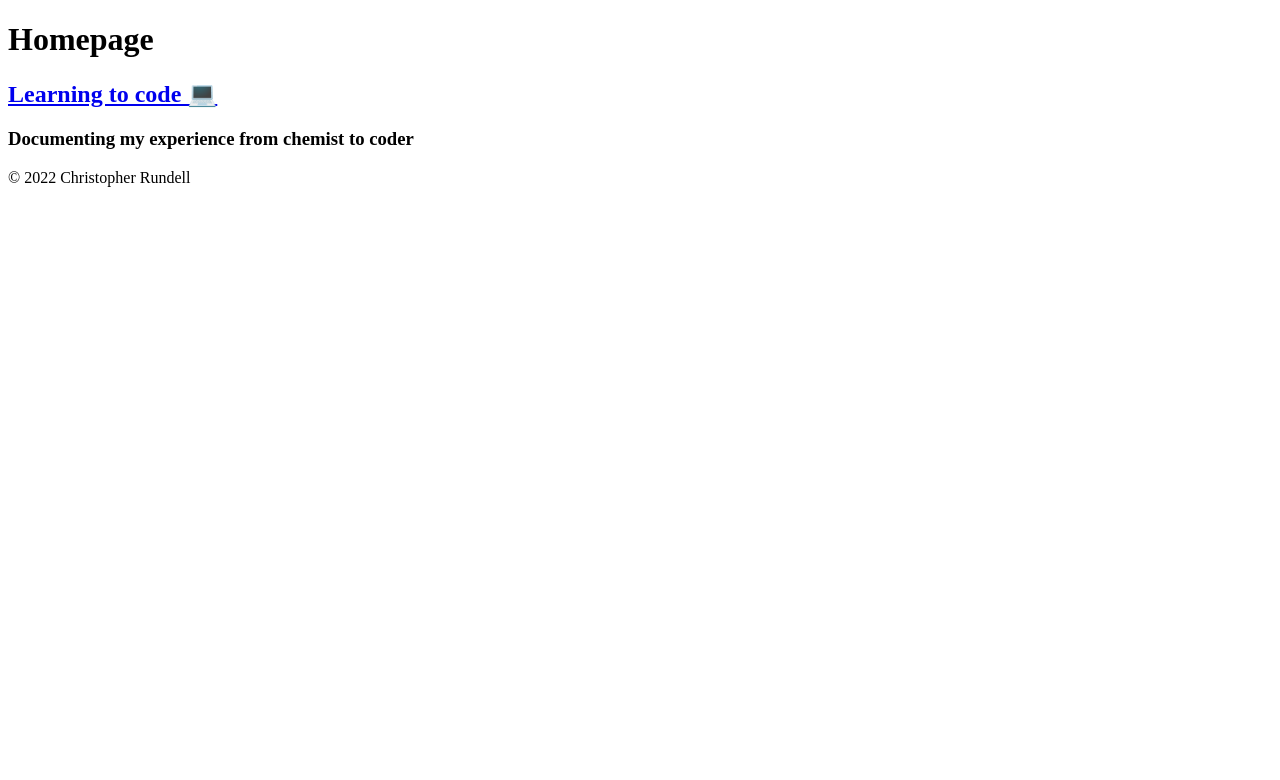
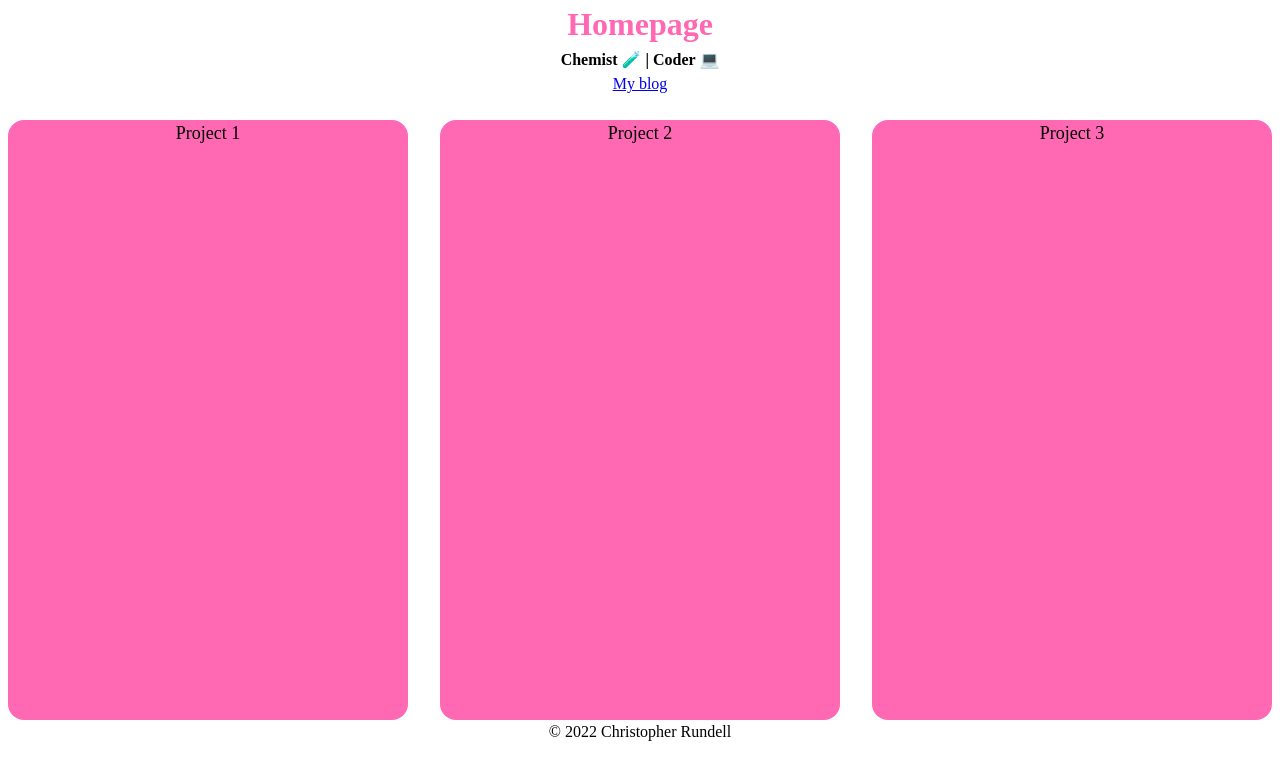
Before and after one commit to CDRundell/my-new-blog, a Gatsby site: page / in a window 1280 px wide. Built offline with nearby package versions, Linux system fonts and the light colour scheme; Gatsby itself is replaced by a stand-in of ours.

Commit message:
add CSS and some info

```diff
--- a/gatsby-config.js
+++ b/gatsby-config.js
@@ -5,4 +5,5 @@
  */
 
 module.exports = {
+  plugins: [`gatsby-plugin-sass`]
 }
--- a/package.json
+++ b/package.json
@@ -15,8 +15,11 @@
   },
   "dependencies": {
     "gatsby": "^4.7.1",
+    "gatsby-plugin-sass": "^5.7.0",
+    "node-sass": "^7.0.1",
     "react": "^17.0.1",
-    "react-dom": "^17.0.1"
+    "react-dom": "^17.0.1",
+    "sass": "^1.49.8"
   },
   "devDependencies": {
     "prettier": "^2.5.1"
--- a/src/components/layout.js
+++ b/src/components/layout.js
@@ -5,11 +5,10 @@ import Footer from "./footer"
 
 
 const Layout = (props) => {
-  return <div>
+  return <div class="main-wrapper">
            {props.children}
            <Footer />
          </div>
 }
 
-
 export default Layout
--- a/src/pages/index.js
+++ b/src/pages/index.js
@@ -2,13 +2,21 @@ import React from "react"
 import { Link  } from "gatsby"
 
 import Layout from '../components/layout'
+import '../styles/index.scss'
 
 
 const IndexPage = () => {
   return <Layout>
-            <h1 class="title-header">Homepage</h1>
-            <h2 class="tile-font"><Link to="/coding"> Learning to code 💻</Link></h2>
-            <h3 class="tile-font-medium">Documenting my experience from chemist to coder</h3>
+            <h1>Homepage</h1>
+            <p><strong> Chemist 🧪 | Coder 💻 </strong></p>
+            <div class="link-bar">
+              <Link to="/blog">  My blog  </Link>
+            </div>
+            <div class="tile-wrapper">
+              <div> <p>Project 1</p></div>
+              <div> <p>Project 2</p></div>
+              <div> <p>Project 3</p></div>
+            </div>
         </Layout>
 }
 
--- /dev/null
+++ b/src/styles/index.scss
@@ -0,0 +1,73 @@
+// CSS RESET
+*, *::before, *::after {
+  box-sizing: border-box;
+}
+
+* {
+  margin: 0;
+}
+
+html, body {
+  height: 100%;
+}
+
+body {
+  line-height: 1.5;
+  -webkit-font-smoothing: antialiased;
+}
+
+img, picture, video, canvas, svg {
+  display: block;
+  max-width: 100%;
+}
+
+input, button, textarea, select {
+  font: inherit;
+}
+
+p, h1, h2, h3, h4, h5, h6 {
+  overflow-wrap: break-word;
+}
+
+#root, #__next {
+  isolation: isolate;
+}
+
+// HEADER
+h1 {
+  color: hotpink;
+}
+
+h3 {
+  color: purple;
+}
+
+.main-wrapper{
+  text-align: center;
+}
+
+.link-bar{
+  display: flex;
+  justify-content: center;
+  gap: 16px;
+}
+
+
+
+// BLOG POSTS ON HOMEPAGE TO MAKE INTO SEPARATE COMPONENT
+.tile-wrapper {
+  display: flex;
+  flex-wrap: wrap;
+  gap: 16px;
+  justify-content: space-around;
+  margin-top: 24px;
+}
+
+
+.tile-wrapper  > div {
+  background-color: hotpink;
+  height: 600px;
+  width: 400px;
+  border-radius: 16px;
+  font-size: 18px;
+}
```
Also changed, not shown: src/pages/blog.js (added, +13 -0 lines), src/pages/coding.js (deleted, +0 -13 lines), 1 other file.
